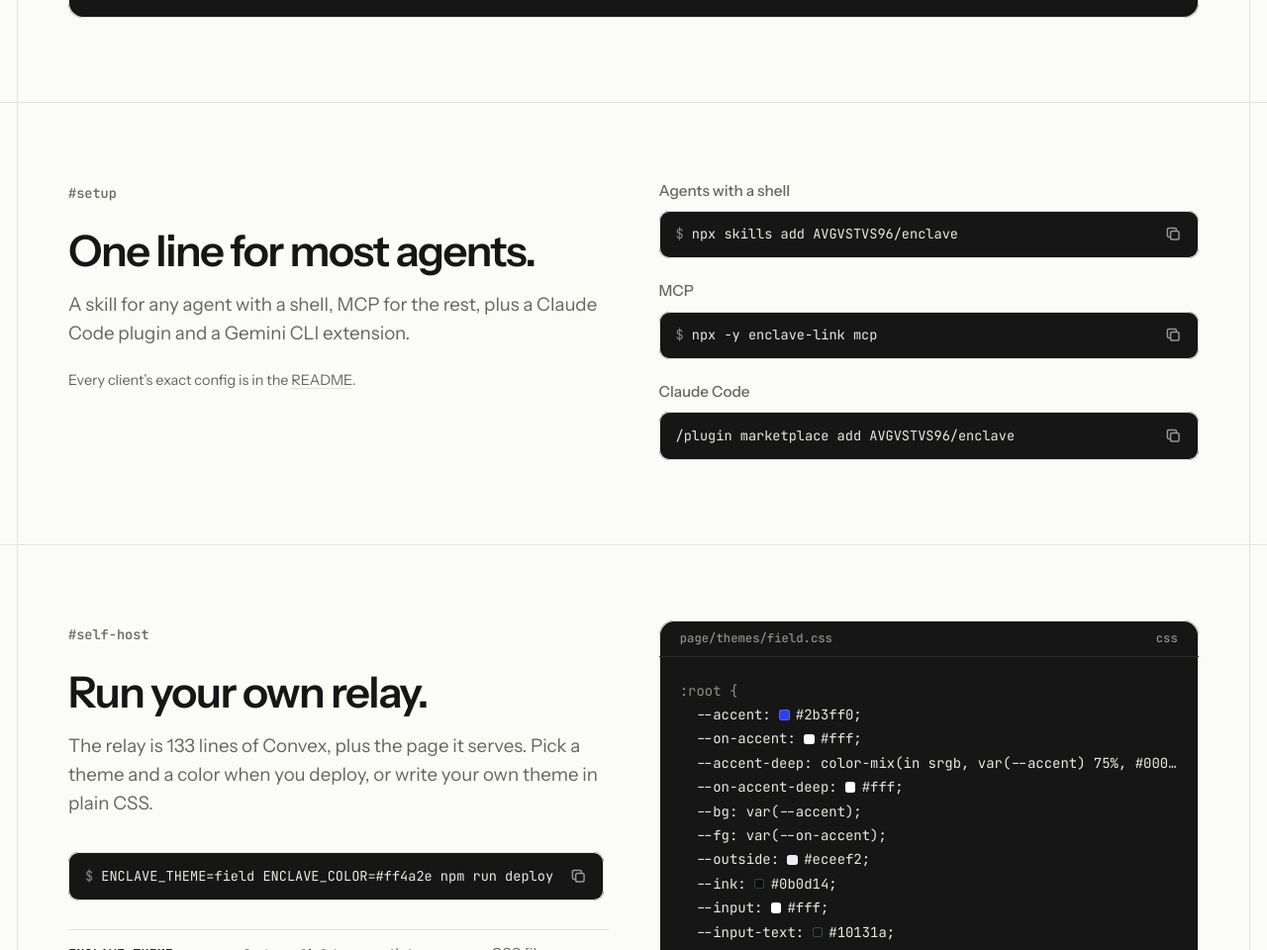
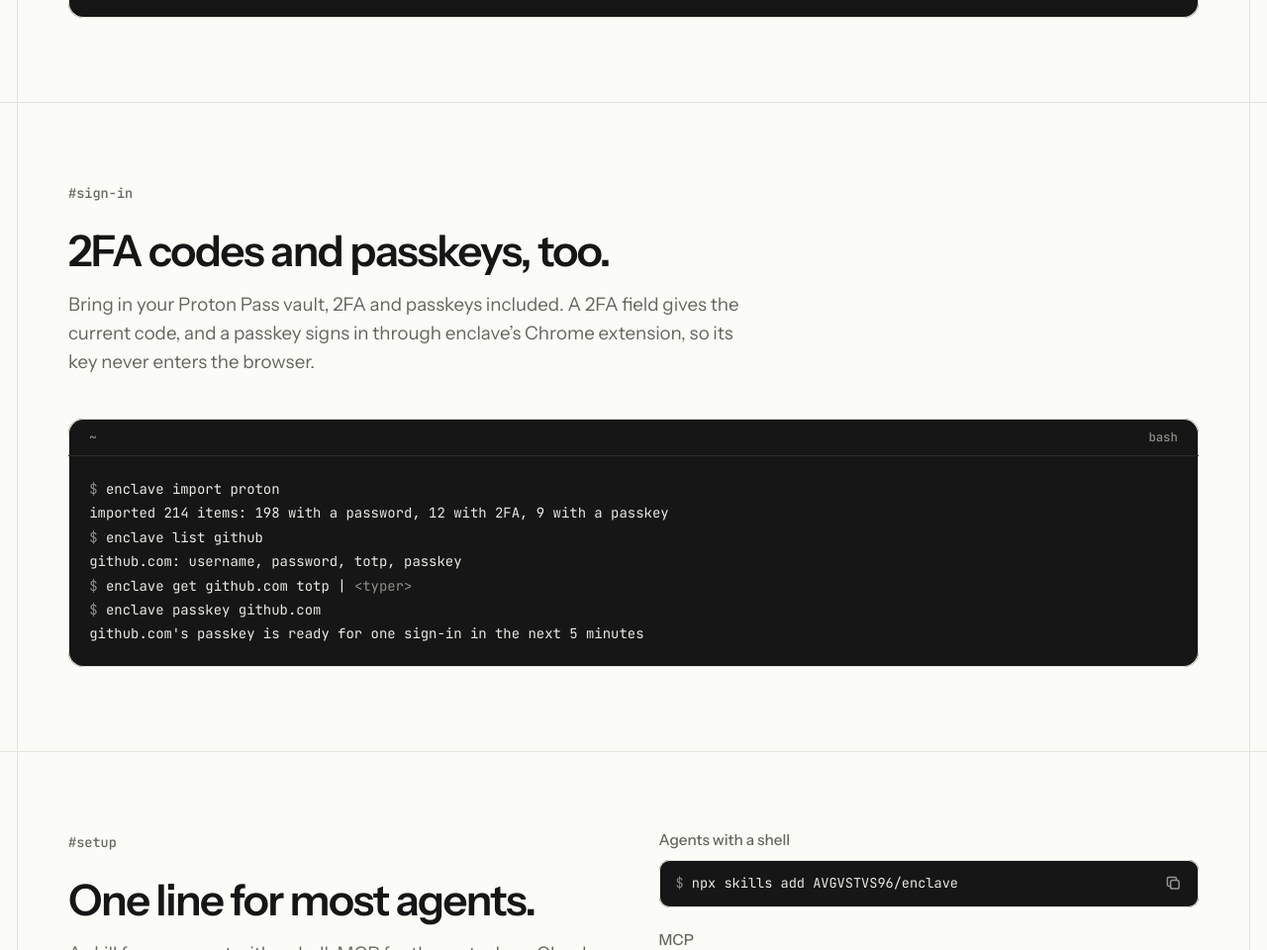
Before and after one commit to AVGVSTVS96/enclave, a website built with Vite: page site/index.html in a window 1280 px wide. Shown: the part 2650-3610 px from the top of the page at 99% size. Built offline with nearby package versions, Linux system fonts and the light colour scheme.

Commit message:
docs(site): a section on 2FA codes, passkeys and bringing in Proton Pass, and the README says so up top

```diff
--- a/site/index.html
+++ b/site/index.html
@@ -160,6 +160,24 @@
         </div>
       </section>
 
+      <section class="row" id="sign-in">
+        <div class="frame block">
+          <a class="anchor" href="#sign-in">#sign-in</a>
+          <h2>2FA codes and passkeys, too.</h2>
+          <p class="line">Bring in your Proton Pass vault, 2FA and passkeys included. A 2FA field gives the current code, and a passkey signs in through enclave’s Chrome extension, so its key never enters the browser.</p>
+          <div class="window">
+            <div class="title"><span>~</span><span>bash</span></div>
+            <pre><code><span class="ln"><span class="prompt">$</span> enclave import proton</span>
+<span class="ln">imported 214 items: 198 with a password, 12 with 2FA, 9 with a passkey</span>
+<span class="ln"><span class="prompt">$</span> enclave list github</span>
+<span class="ln">github.com: username, password, totp, passkey</span>
+<span class="ln"><span class="prompt">$</span> enclave get github.com totp | <span class="dim">&lt;typer&gt;</span></span>
+<span class="ln"><span class="prompt">$</span> enclave passkey github.com</span>
+<span class="ln">github.com's passkey is ready for one sign-in in the next 5 minutes</span></code></pre>
+          </div>
+        </div>
+      </section>
+
       <section class="row" id="setup">
         <div class="frame block split">
           <div>
```
Also changed, not shown: copy/MESSAGING.md (+1 -0 lines), README.md.
